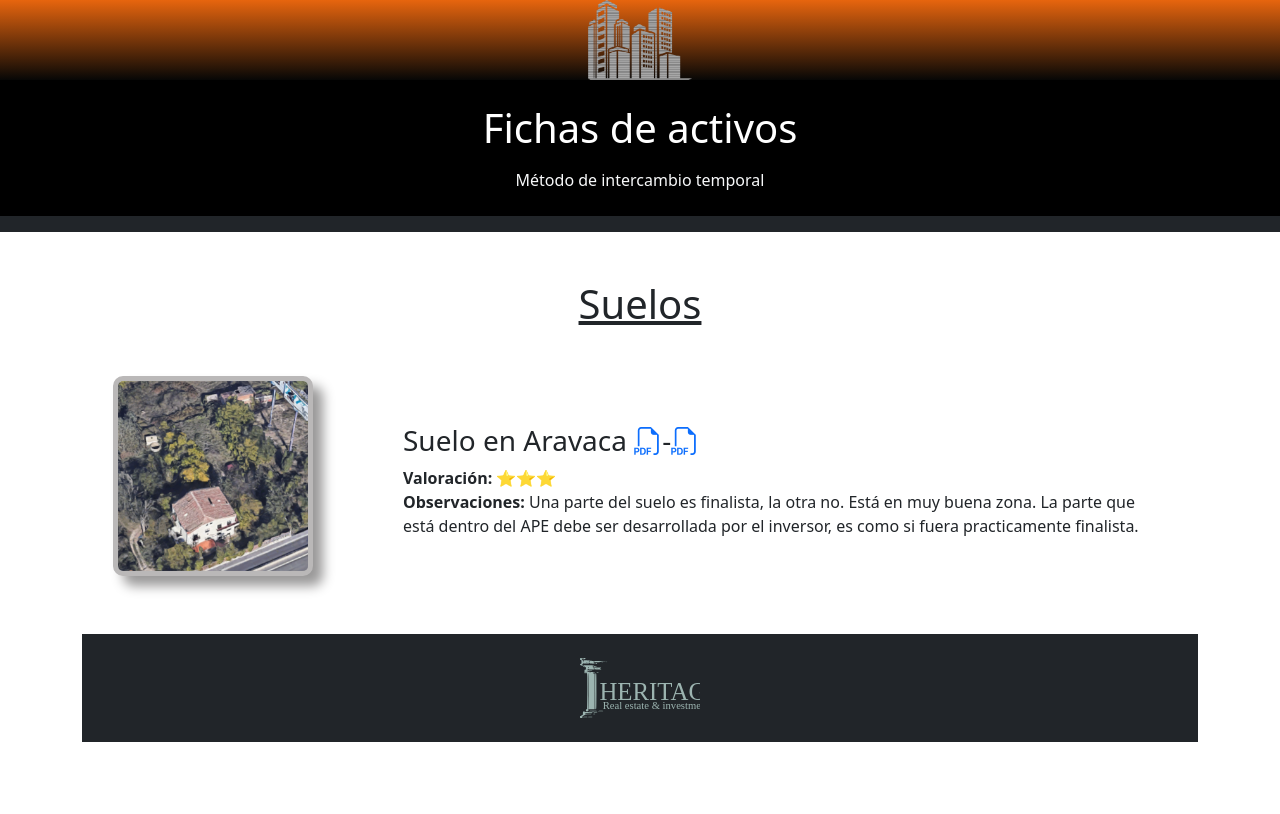
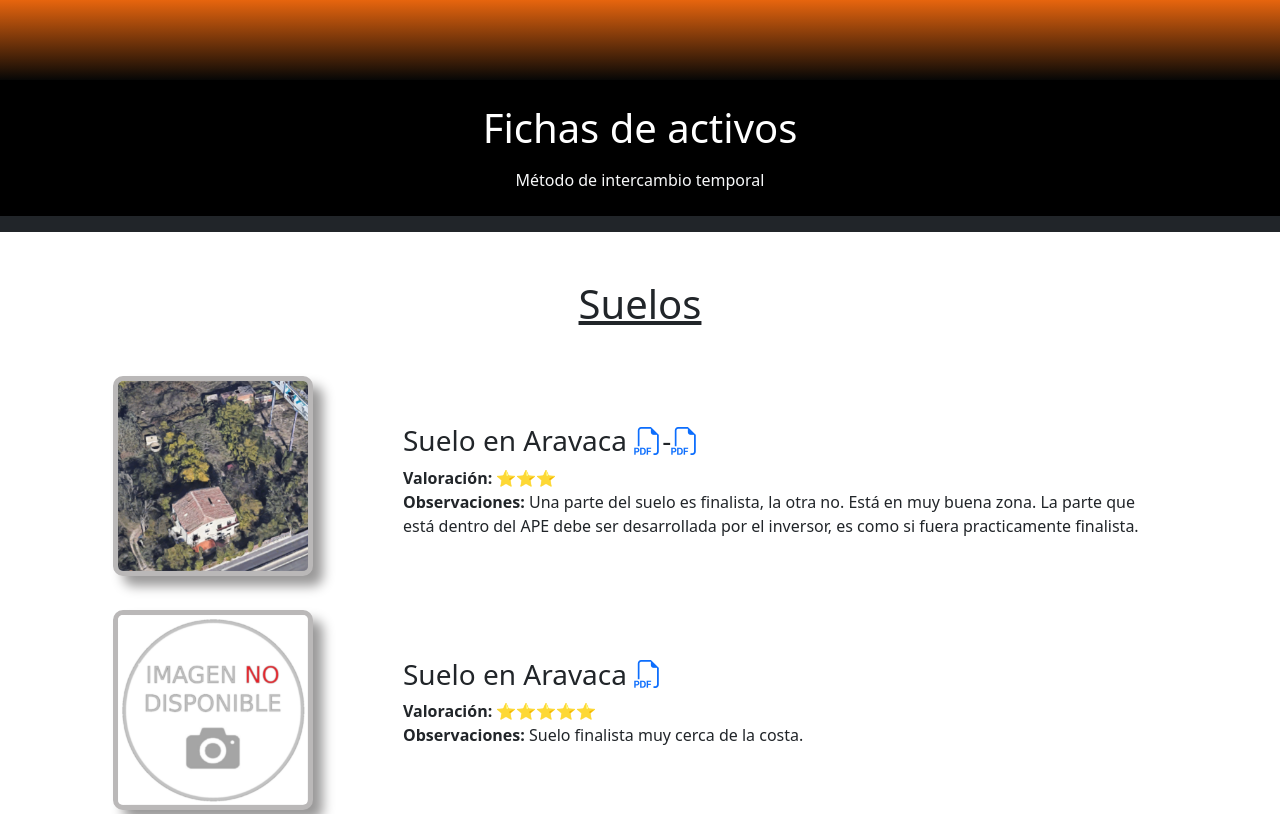
Before and after one commit to ramonmarmar/github.io, a plain HTML site: page index.html in a window 1280 px wide. Shown: the top 814 px of the page. Drawn offline with nearby package versions, Linux system fonts and the light colour scheme.

Commit message:
Incluyo suelo Mijas

```diff
--- a/index.html
+++ b/index.html
@@ -52,6 +52,19 @@
     </div>
   </div>
 
+  <br>
+
+  <div class="row">
+    <div class="col-sm-3 contenedor-foto">
+      <img class="foto-activo" src="imgs/imagen-no-disponible.png" alt="">
+    </div>
+    <div class="col-sm-9 p-5">
+      <h3>Suelo en Aravaca <a href="perfiles/Suelo35VVdasMijas.pdf"><i class="bi bi-filetype-pdf"></i></a></h3>
+      <div><strong>Valoración: </strong>&#11088;&#11088;&#11088;&#11088;&#11088</div>
+      <strong>Observaciones: </strong> Suelo finalista muy cerca de la costa.
+    </div>
+  </div>
+
 
 <div class="mt-5 p-4 bg-dark text-white text-center">
     <img class="logo" src="imgs/logo.svg" alt="">
```
Also changed, not shown: imgs/112391630.jpg (deleted), imgs/bravo-murillo.png (deleted), imgs/edificio-barrio-salamanca2.png (deleted), imgs/edificio-barrio-salamanca3.png (deleted), imgs/fondoinm.png (deleted), 1 other file.
